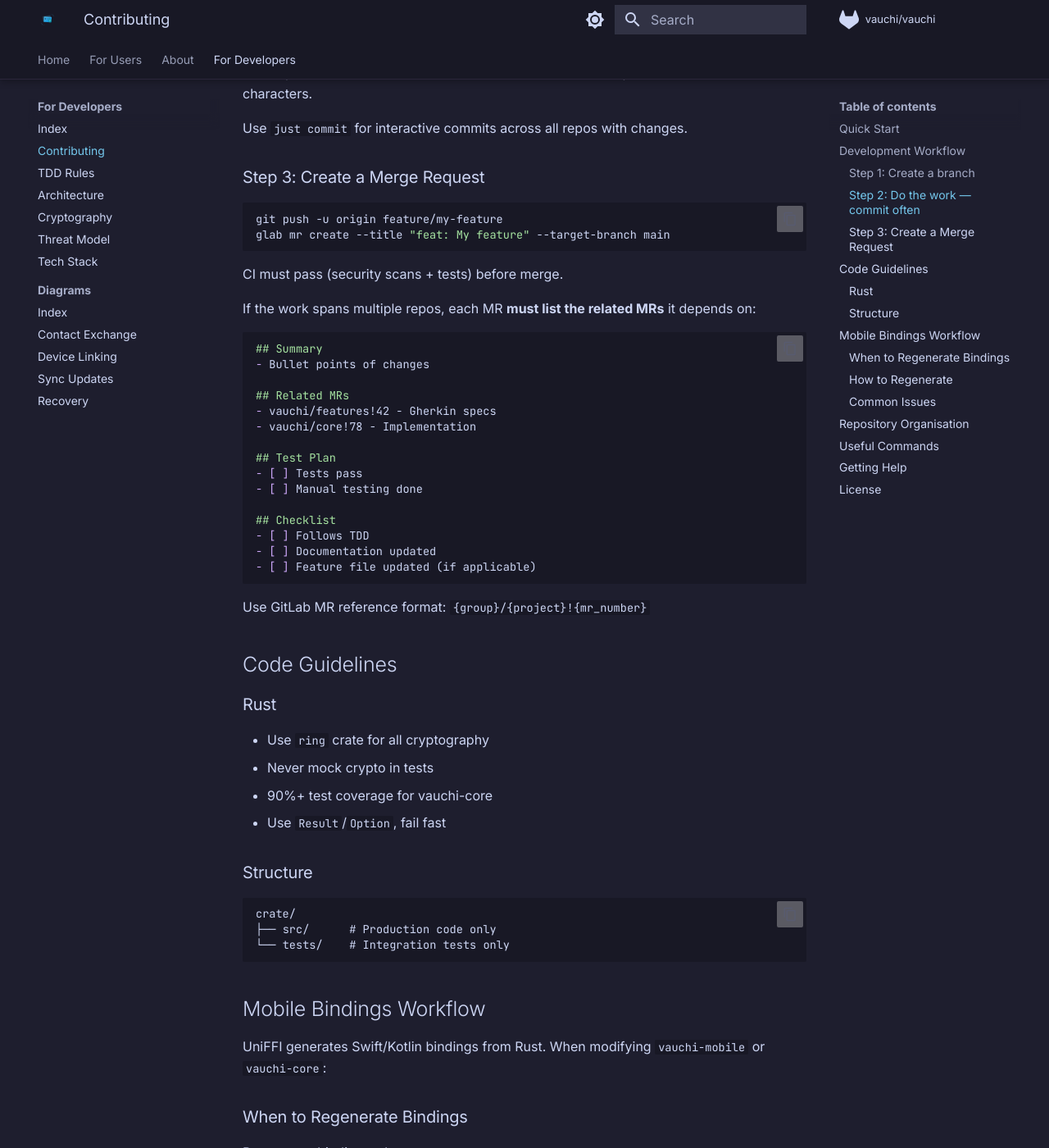
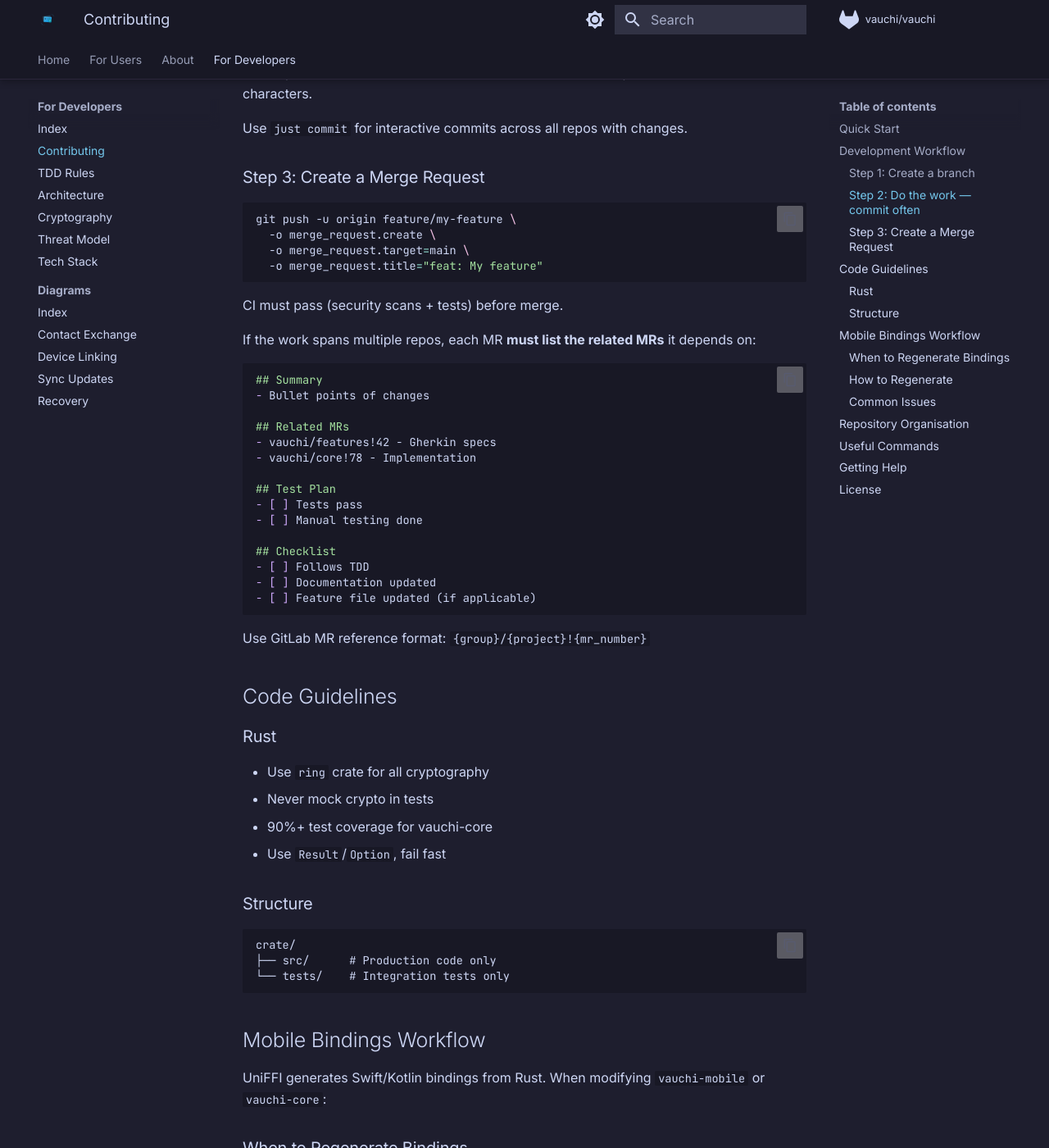
Before and after one commit to vauchi/docs, an MkDocs documentation site: the page built from docs/developers/contributing.md, in a window 1280 px wide and 1400 px high, scrolled down 1625 px. Shown: the whole window at 82% size. Built offline with MkDocs 1.6.1 and Material for MkDocs 9.7.7, drawn with Linux system fonts in a browser that asks for light colours; comment, search, counter and statistics services are not loaded.

Commit message:
docs: Update theme source reference and MR workflow
- extra.css: update comment to reference vauchi/themes repo
- contributing.md: fix MR creation to use git push -o instead of glab

Co-Authored-By: Claude Opus 4.6 <noreply@anthropic.com>

````diff
--- a/docs/developers/contributing.md
+++ b/docs/developers/contributing.md
@@ -73,8 +73,10 @@ Use `just commit` for interactive commits across all repos with changes.
 ### Step 3: Create a Merge Request
 
 ```bash
-git push -u origin feature/my-feature
-glab mr create --title "feat: My feature" --target-branch main
+git push -u origin feature/my-feature \
+  -o merge_request.create \
+  -o merge_request.target=main \
+  -o merge_request.title="feat: My feature"
 ```
 
 CI must pass (security scans + tests) before merge.
--- a/docs/stylesheets/extra.css
+++ b/docs/stylesheets/extra.css
@@ -1,60 +1,108 @@
 /* SPDX-FileCopyrightText: 2026 Mattia Egloff <mattia.egloff@pm.me> */
 /* SPDX-License-Identifier: GPL-3.0-or-later */
 
-/* Vauchi docs theme — adapted from vauchi.app Catppuccin Mocha palette */
+/*
+ * Vauchi docs theme
+ *
+ * Core theme tokens (11) are the single source of truth,
+ * matching vauchi/themes repo themes.json definitions.
+ * Material --md-* vars are derived from the core tokens.
+ *
+ * Supplementary colors (syntax highlighting, mauve accent)
+ * extend beyond the 11-token system for docs-specific needs.
+ */
 
-/* ── Dark scheme (default) ─────────────────────────────────────────── */
+/* ── Dark scheme (Catppuccin Mocha) ──────────────────────────────────── */
 
 [data-md-color-scheme="vauchi-dark"] {
-  --md-primary-fg-color: #74c7ec;
-  --md-primary-fg-color--light: #89dceb;
+  /* Core theme tokens — source: themes.json "catppuccin-mocha" */
+  --v-bg-primary: #1e1e2e;
+  --v-bg-secondary: #181825;
+  --v-bg-tertiary: #313244;
+  --v-text-primary: #cdd6f4;
+  --v-text-secondary: #a6adc8;
+  --v-accent: #89b4fa;
+  --v-accent-dark: #74c7ec;
+  --v-success: #a6e3a1;
+  --v-error: #f38ba8;
+  --v-warning: #fab387;
+  --v-border: #45475a;
+
+  /* Supplementary (Catppuccin Mocha palette, not in core tokens) */
+  --v-mauve: #cba6f7;
+  --v-pink: #f5c2e7;
+  --v-teal: #94e2d5;
+  --v-sky: #89dceb;
+  --v-overlay0: #6c7086;
+  --v-overlay1: #7f849c;
+  --v-surface2: #585b70;
+  --v-subtext0: #a6adc8;
+  --v-subtext1: #bac2de;
+  --v-crust: #11111b;
+
+  /* Material primary */
+  --md-primary-fg-color: var(--v-accent-dark);
+  --md-primary-fg-color--light: var(--v-sky);
   --md-primary-fg-color--dark: #4fa8d5;
-  --md-primary-bg-color: #cdd6f4;
-  --md-primary-bg-color--light: #a6adc8;
+  --md-primary-bg-color: var(--v-text-primary);
+  --md-primary-bg-color--light: var(--v-text-secondary);
 
-  --md-accent-fg-color: #cba6f7;
-  --md-accent-fg-color--transparent: rgba(203, 166, 247, 0.1);
-  --md-accent-bg-color: #1e1e2e;
+  /* Material accent (mauve — supplementary) */
+  --md-accent-fg-color: var(--v-mauve);
+  --md-accent-fg-color--transparent: color-mix(
+    in srgb,
+    var(--v-mauve) 10%,
+    transparent
+  );
+  --md-accent-bg-color: var(--v-bg-primary);
 
-  --md-default-fg-color: #cdd6f4;
-  --md-default-fg-color--light: #a6adc8;
-  --md-default-fg-color--lighter: #7f849c;
-  --md-default-fg-color--lightest: #585b70;
+  /* Foreground */
+  --md-default-fg-color: var(--v-text-primary);
+  --md-default-fg-color--light: var(--v-text-secondary);
+  --md-default-fg-color--lighter: var(--v-overlay1);
+  --md-default-fg-color--lightest: var(--v-surface2);
 
-  --md-default-bg-color: #1e1e2e;
-  --md-default-bg-color--light: #181825;
-  --md-default-bg-color--lighter: #313244;
-  --md-default-bg-color--lightest: #45475a;
+  /* Background */
+  --md-default-bg-color: var(--v-bg-primary);
+  --md-default-bg-color--light: var(--v-bg-secondary);
+  --md-default-bg-color--lighter: var(--v-bg-tertiary);
+  --md-default-bg-color--lightest: var(--v-border);
 
-  --md-code-fg-color: #cdd6f4;
-  --md-code-bg-color: #181825;
+  /* Code */
+  --md-code-fg-color: var(--v-text-primary);
+  --md-code-bg-color: var(--v-bg-secondary);
 
-  --md-code-hl-color: rgba(203, 166, 247, 0.15);
-  --md-code-hl-number-color: #fab387;
-  --md-code-hl-special-color: #f5c2e7;
-  --md-code-hl-function-color: #89b4fa;
-  --md-code-hl-constant-color: #fab387;
-  --md-code-hl-keyword-color: #cba6f7;
-  --md-code-hl-string-color: #a6e3a1;
-  --md-code-hl-name-color: #89dceb;
-  --md-code-hl-operator-color: #94e2d5;
+  /* Syntax highlighting (Catppuccin Mocha full palette) */
+  --md-code-hl-color: color-mix(in srgb, var(--v-mauve) 15%, transparent);
+  --md-code-hl-number-color: var(--v-warning);
+  --md-code-hl-special-color: var(--v-pink);
+  --md-code-hl-function-color: var(--v-accent);
+  --md-code-hl-constant-color: var(--v-warning);
+  --md-code-hl-keyword-color: var(--v-mauve);
+  --md-code-hl-string-color: var(--v-success);
+  --md-code-hl-name-color: var(--v-sky);
+  --md-code-hl-operator-color: var(--v-teal);
   --md-code-hl-punctuation-color: #9399b2;
-  --md-code-hl-comment-color: #6c7086;
-  --md-code-hl-generic-color: #a6e3a1;
-  --md-code-hl-variable-color: #f38ba8;
+  --md-code-hl-comment-color: var(--v-overlay0);
+  --md-code-hl-generic-color: var(--v-success);
+  --md-code-hl-variable-color: var(--v-error);
 
-  --md-typeset-color: #cdd6f4;
-  --md-typeset-a-color: #74c7ec;
+  /* Typography */
+  --md-typeset-color: var(--v-text-primary);
+  --md-typeset-a-color: var(--v-accent-dark);
 
-  --md-admonition-fg-color: #cdd6f4;
-  --md-admonition-bg-color: #313244;
+  /* Admonitions */
+  --md-admonition-fg-color: var(--v-text-primary);
+  --md-admonition-bg-color: var(--v-bg-tertiary);
 
-  --md-footer-fg-color: #a6adc8;
-  --md-footer-fg-color--light: #7f849c;
-  --md-footer-fg-color--lighter: #585b70;
-  --md-footer-bg-color: #181825;
-  --md-footer-bg-color--dark: #11111b;
+  /* Footer */
+  --md-footer-fg-color: var(--v-text-secondary);
+  --md-footer-fg-color--light: var(--v-overlay1);
+  --md-footer-fg-color--lighter: var(--v-surface2);
+  --md-footer-bg-color: var(--v-bg-secondary);
+  --md-footer-bg-color--dark: var(--v-crust);
 
+  /* Shadows */
   --md-shadow-z1: 0 4px 10px rgba(0, 0, 0, 0.3);
   --md-shadow-z2: 0 8px 20px rgba(0, 0, 0, 0.4);
   --md-shadow-z3: 0 12px 28px rgba(0, 0, 0, 0.5);
@@ -64,109 +112,145 @@
 
 /* Header bar */
 [data-md-color-scheme="vauchi-dark"] .md-header {
-  background-color: #181825;
-  border-bottom: 1px solid rgba(203, 166, 247, 0.1);
+  background-color: var(--v-bg-secondary);
+  border-bottom: 1px solid color-mix(in srgb, var(--v-mauve) 10%, transparent);
 }
 
 /* Tabs bar */
 [data-md-color-scheme="vauchi-dark"] .md-tabs {
-  background-color: #181825;
+  background-color: var(--v-bg-secondary);
 }
 
 /* Header & tab text */
 [data-md-color-scheme="vauchi-dark"] .md-header__topic,
 [data-md-color-scheme="vauchi-dark"] .md-tabs__link {
-  color: #cdd6f4;
+  color: var(--v-text-primary);
 }
 
 /* Sidebar */
 [data-md-color-scheme="vauchi-dark"] .md-sidebar__scrollwrap {
-  border-right-color: #313244;
+  border-right-color: var(--v-bg-tertiary);
 }
 
 /* Nav link active */
 [data-md-color-scheme="vauchi-dark"] .md-nav__link--active,
 [data-md-color-scheme="vauchi-dark"] .md-nav__link:is(:focus, :hover) {
-  color: #74c7ec;
+  color: var(--v-accent-dark);
 }
 
 /* Search bar */
 [data-md-color-scheme="vauchi-dark"] .md-search__input {
-  background-color: #313244;
+  background-color: var(--v-bg-tertiary);
 }
 
 /* Table striping */
 [data-md-color-scheme="vauchi-dark"] .md-typeset table:not([class]) tr:hover {
-  background-color: rgba(116, 199, 236, 0.05);
+  background-color: color-mix(in srgb, var(--v-accent-dark) 5%, transparent);
 }
 
-/* ── Light scheme ──────────────────────────────────────────────────── */
+/* ── Light scheme (Catppuccin Latte) ─────────────────────────────────── */
 
 [data-md-color-scheme="vauchi-light"] {
-  --md-primary-fg-color: #1e66a0;
+  /* Core theme tokens — source: themes.json "catppuccin-latte" */
+  --v-bg-primary: #eff1f5;
+  --v-bg-secondary: #e6e9ef;
+  --v-bg-tertiary: #ccd0da;
+  --v-text-primary: #4c4f69;
+  --v-text-secondary: #6c6f85;
+  --v-accent: #1e66f5;
+  --v-accent-dark: #209fb5;
+  --v-success: #40a02b;
+  --v-error: #d20f39;
+  --v-warning: #fe640b;
+  --v-border: #9ca0b0;
+
+  /* Supplementary (Catppuccin Latte palette, not in core tokens) */
+  --v-mauve: #8839ef;
+  --v-pink: #ea76cb;
+  --v-teal: #179299;
+  --v-sky: #04a5e5;
+  --v-overlay0: #9ca0b0;
+  --v-overlay1: #8c8fa1;
+  --v-surface2: #acb0be;
+  --v-crust: #dce0e8;
+
+  /* Material primary */
+  --md-primary-fg-color: var(--v-accent);
   --md-primary-fg-color--light: #2b7ec2;
   --md-primary-fg-color--dark: #164e7e;
   --md-primary-bg-color: #ffffff;
   --md-primary-bg-color--light: #f5f5f5;
 
-  --md-accent-fg-color: #8839ef;
-  --md-accent-fg-color--transparent: rgba(136, 57, 239, 0.1);
+  /* Material accent (mauve — supplementary) */
+  --md-accent-fg-color: var(--v-mauve);
+  --md-accent-fg-color--transparent: color-mix(
+    in srgb,
+    var(--v-mauve) 10%,
+    transparent
+  );
   --md-accent-bg-color: #ffffff;
 
-  --md-default-fg-color: #4c4f69;
-  --md-default-fg-color--light: #6c6f85;
-  --md-default-fg-color--lighter: #8c8fa1;
-  --md-default-fg-color--lightest: #9ca0b0;
+  /* Foreground */
+  --md-default-fg-color: var(--v-text-primary);
+  --md-default-fg-color--light: var(--v-text-secondary);
+  --md-default-fg-color--lighter: var(--v-overlay1);
+  --md-default-fg-color--lightest: var(--v-overlay0);
 
-  --md-default-bg-color: #eff1f5;
-  --md-default-bg-color--light: #e6e9ef;
-  --md-default-bg-color--lighter: #ccd0da;
-  --md-default-bg-color--lightest: #bcc0cc;
+  /* Background */
+  --md-default-bg-color: var(--v-bg-primary);
+  --md-default-bg-color--light: var(--v-bg-secondary);
+  --md-default-bg-color--lighter: var(--v-bg-tertiary);
+  --md-default-bg-color--lightest: var(--v-border);
 
-  --md-code-fg-color: #4c4f69;
-  --md-code-bg-color: #e6e9ef;
+  /* Code */
+  --md-code-fg-color: var(--v-text-primary);
+  --md-code-bg-color: var(--v-bg-secondary);
 
-  --md-code-hl-color: rgba(136, 57, 239, 0.1);
-  --md-code-hl-number-color: #fe640b;
-  --md-code-hl-special-color: #ea76cb;
-  --md-code-hl-function-color: #1e66f5;
-  --md-code-hl-constant-color: #fe640b;
-  --md-code-hl-keyword-color: #8839ef;
-  --md-code-hl-string-color: #40a02b;
-  --md-code-hl-name-color: #04a5e5;
-  --md-code-hl-operator-color: #179299;
+  /* Syntax highlighting (Catppuccin Latte full palette) */
+  --md-code-hl-color: color-mix(in srgb, var(--v-mauve) 10%, transparent);
+  --md-code-hl-number-color: var(--v-warning);
+  --md-code-hl-special-color: var(--v-pink);
+  --md-code-hl-function-color: var(--v-accent);
+  --md-code-hl-constant-color: var(--v-warning);
+  --md-code-hl-keyword-color: var(--v-mauve);
+  --md-code-hl-string-color: var(--v-success);
+  --md-code-hl-name-color: var(--v-sky);
+  --md-code-hl-operator-color: var(--v-teal);
   --md-code-hl-punctuation-color: #5c5f77;
-  --md-code-hl-comment-color: #8c8fa1;
-  --md-code-hl-generic-color: #40a02b;
-  --md-code-hl-variable-color: #d20f39;
+  --md-code-hl-comment-color: var(--v-overlay1);
+  --md-code-hl-generic-color: var(--v-success);
+  --md-code-hl-variable-color: var(--v-error);
 
-  --md-typeset-color: #4c4f69;
-  --md-typeset-a-color: #1e66a0;
+  /* Typography */
+  --md-typeset-color: var(--v-text-primary);
+  --md-typeset-a-color: var(--v-accent);
 
-  --md-admonition-fg-color: #4c4f69;
-  --md-admonition-bg-color: #e6e9ef;
+  /* Admonitions */
+  --md-admonition-fg-color: var(--v-text-primary);
+  --md-admonition-bg-color: var(--v-bg-secondary);
 
-  --md-footer-fg-color: #6c6f85;
-  --md-footer-fg-color--light: #8c8fa1;
-  --md-footer-fg-color--lighter: #9ca0b0;
-  --md-footer-bg-color: #dce0e8;
-  --md-footer-bg-color--dark: #ccd0da;
+  /* Footer */
+  --md-footer-fg-color: var(--v-text-secondary);
+  --md-footer-fg-color--light: var(--v-overlay1);
+  --md-footer-fg-color--lighter: var(--v-overlay0);
+  --md-footer-bg-color: var(--v-crust);
+  --md-footer-bg-color--dark: var(--v-bg-tertiary);
 }
 
 /* Header bar */
 [data-md-color-scheme="vauchi-light"] .md-header {
-  background-color: #dce0e8;
-  border-bottom: 1px solid rgba(136, 57, 239, 0.1);
+  background-color: var(--v-crust);
+  border-bottom: 1px solid color-mix(in srgb, var(--v-mauve) 10%, transparent);
 }
 
 /* Tabs bar */
 [data-md-color-scheme="vauchi-light"] .md-tabs {
-  background-color: #dce0e8;
+  background-color: var(--v-crust);
 }
 
 /* Header & tab text */
 [data-md-color-scheme="vauchi-light"] .md-header__topic,
 [data-md-color-scheme="vauchi-light"] .md-tabs__link,
 [data-md-color-scheme="vauchi-light"] .md-header__button {
-  color: #4c4f69;
+  color: var(--v-text-primary);
 }
````
